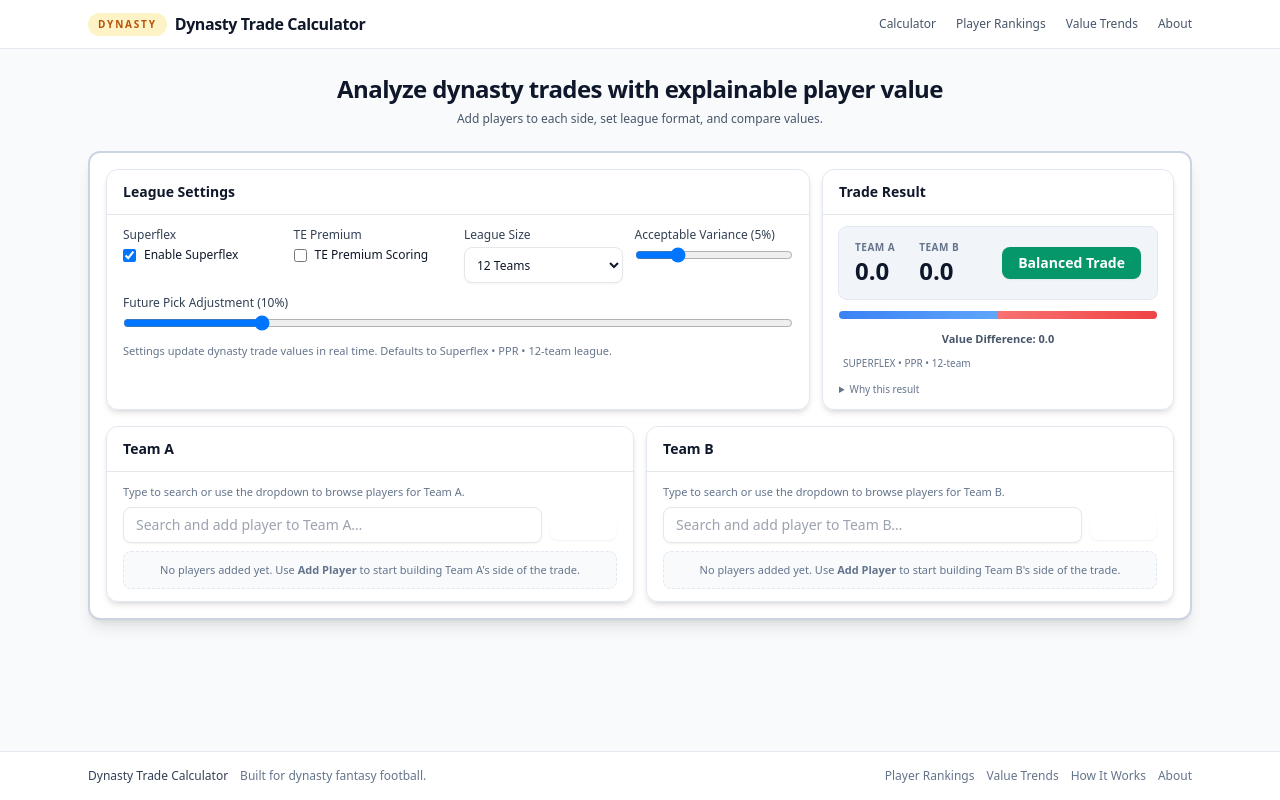
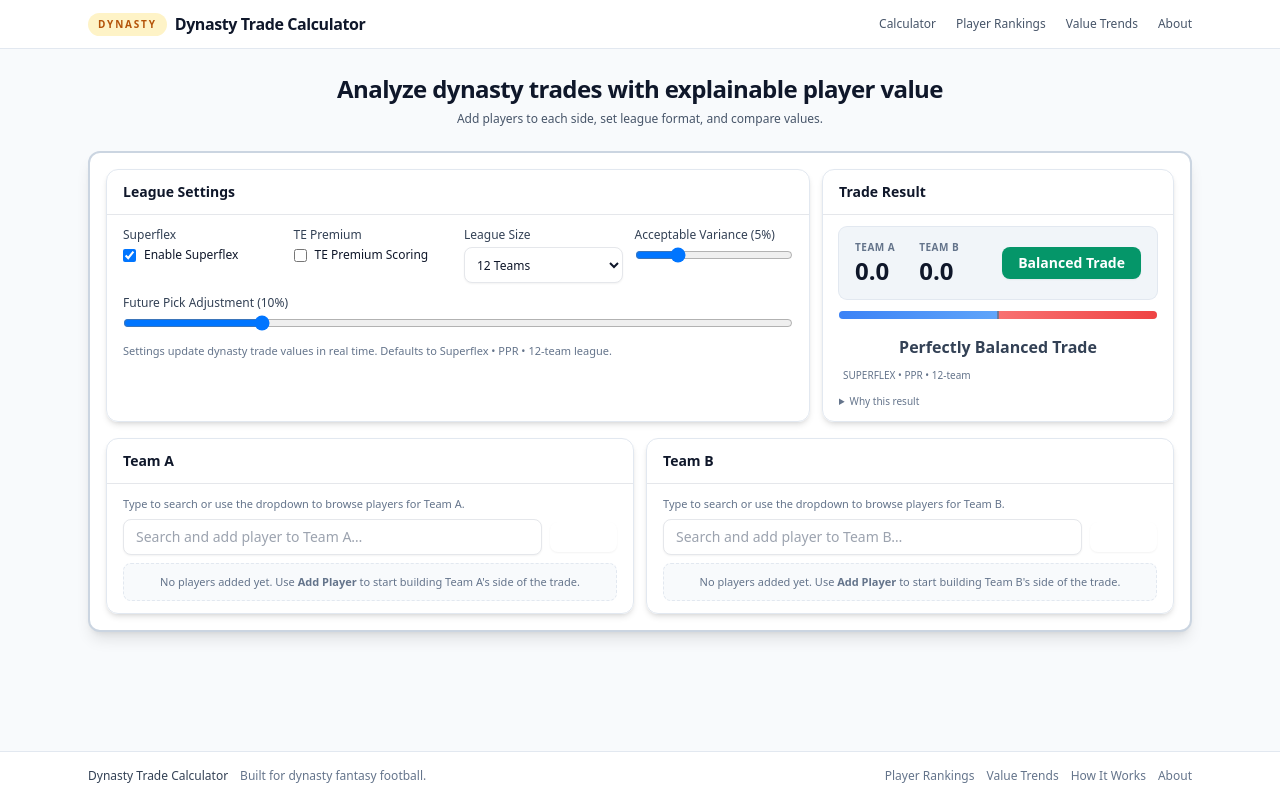
Before and after one commit to abdullahmateen4/dynasty-trade-calculator, a Next.js app: page /dynasty-trade-calculator in a window 1280 px wide. Built offline with nearby package versions, Linux system fonts and the light colour scheme.

Commit message:
feat: improve trade summary UI and player card design

```diff
--- a/components/calculator/trade-summary.tsx
+++ b/components/calculator/trade-summary.tsx
@@ -22,6 +22,13 @@ export function TradeSummary({ teamA, teamB, leagueSettings }: TradeSummaryProps
 
   const winner =
     diff > 5 ? "Team A Wins" : diff < -5 ? "Team B Wins" : "Balanced Trade";
+
+  const advantageText =
+    diff > 5
+      ? `Team A +${valueDifference} Value Advantage`
+      : diff < -5
+      ? `Team B +${valueDifference} Value Advantage`
+      : "Perfectly Balanced Trade";
 
   const explanation: string[] = [];
 
@@ -99,30 +106,35 @@ export function TradeSummary({ teamA, teamB, leagueSettings }: TradeSummaryProps
       <div className="mt-1 w-full">
         <div className="relative h-2 w-full overflow-hidden rounded-full bg-slate-200">
 
+          {/* Team A */}
           <div
             className="absolute left-0 top-0 h-full bg-gradient-to-r from-blue-500 to-blue-400 transition-all duration-500"
             style={{ width: `${teamAPercent}%` }}
           />
 
+          {/* Team B */}
           <div
             className="absolute right-0 top-0 h-full bg-gradient-to-l from-red-500 to-red-400 transition-all duration-500"
             style={{ width: `${100 - teamAPercent}%` }}
           />
 
+          {/* Fairness marker */}
+          <div className="pointer-events-none absolute left-1/2 top-[-2px] h-3 w-[2px] -translate-x-1/2 bg-slate-500 opacity-80" />
+
         </div>
       </div>
 
-      {/* Value Difference */}
+      {/* Trade Advantage */}
       <div
-        className={`mt-1 flex items-center justify-center text-[11px] font-semibold ${
+        className={`mt-2 flex items-center justify-center text-base font-bold ${
           diff > 5
             ? "text-blue-600"
             : diff < -5
             ? "text-red-600"
-            : "text-slate-600"
+            : "text-slate-700"
         }`}
       >
-        Value Difference: {valueDifference}
+        {advantageText}
       </div>
 
       {/* League settings */}
--- a/components/player/player-card.tsx
+++ b/components/player/player-card.tsx
@@ -14,26 +14,35 @@ export function PlayerCard({
   className,
   onRemove
 }: PlayerCardProps) {
+
+  // Remove team abbreviation from name if present
+  const cleanName = player.name.replace(/\s*\(.*?\)/, "");
+
   return (
     <div
       className={cn(
-        "flex items-center justify-between rounded-lg border border-border bg-white px-3 py-2 text-xs shadow-sm",
+        "flex items-center justify-between rounded-lg border border-border bg-white px-3 py-2 shadow-sm",
         className
       )}
     >
-      <div className="flex flex-col">
+      {/* Player Info */}
+      <div className="flex flex-col leading-tight">
+
         {/* Player Name */}
-        <span className="font-medium">
-          {player.name}
+        <span className="text-sm font-semibold text-slate-800">
+          {cleanName}
         </span>
 
         {/* Player Details */}
         <span className="text-[11px] text-slate-500">
           {player.position} • Age {player.age} • {player.team}
         </span>
+
       </div>
 
+      {/* Value + Remove */}
       <div className="flex items-center gap-2">
+
         {typeof value === "number" && (
           <span className="rounded-full bg-slate-100 px-2 py-0.5 text-[11px] font-semibold text-slate-700">
             {value.toFixed(0)}
@@ -44,11 +53,12 @@ export function PlayerCard({
           <button
             type="button"
             onClick={onRemove}
-            className="text-[11px] text-slate-400 hover:text-red-500"
+            className="text-xs text-slate-400 transition hover:text-red-500"
           >
             ×
           </button>
         )}
+
       </div>
     </div>
   );
```
